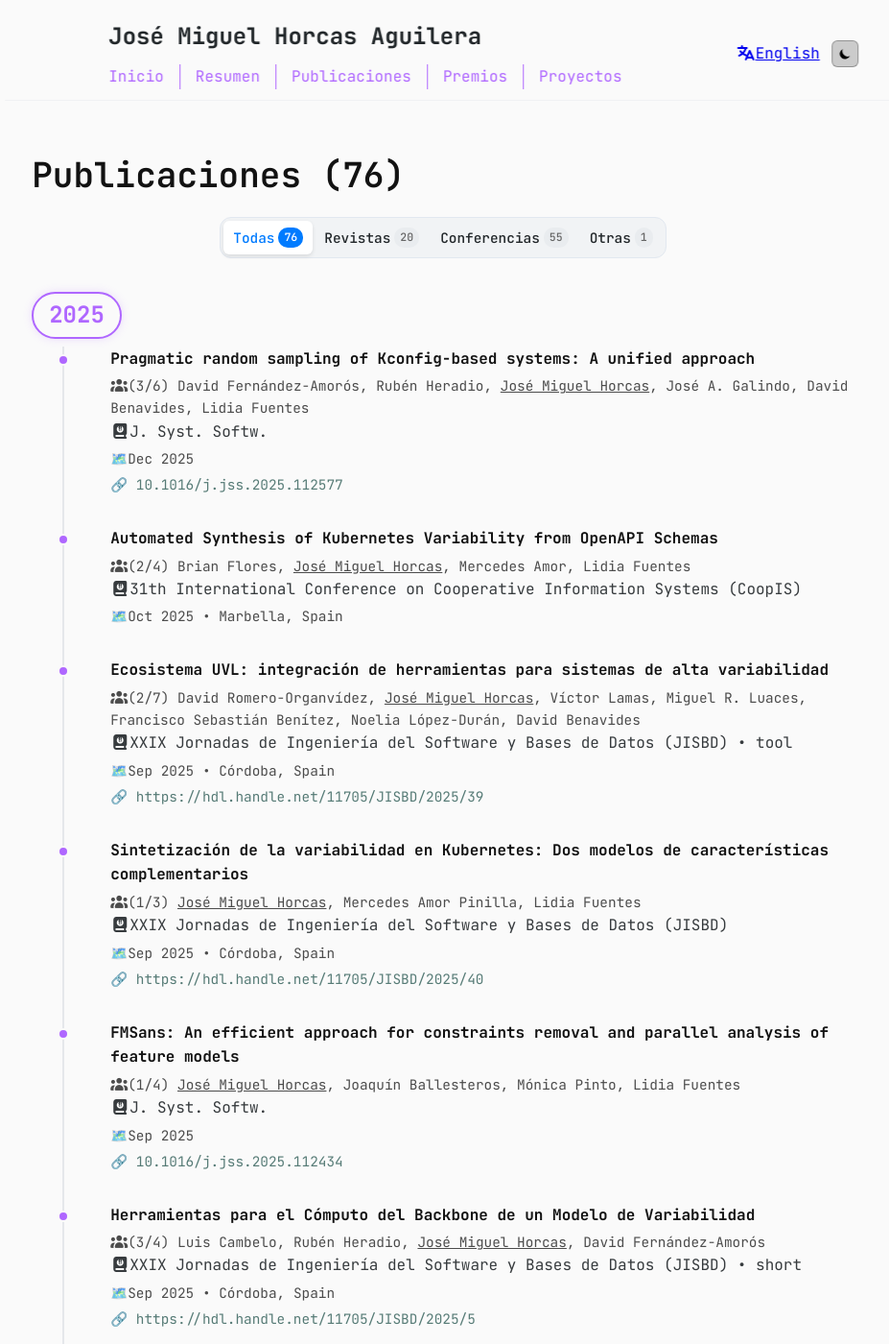
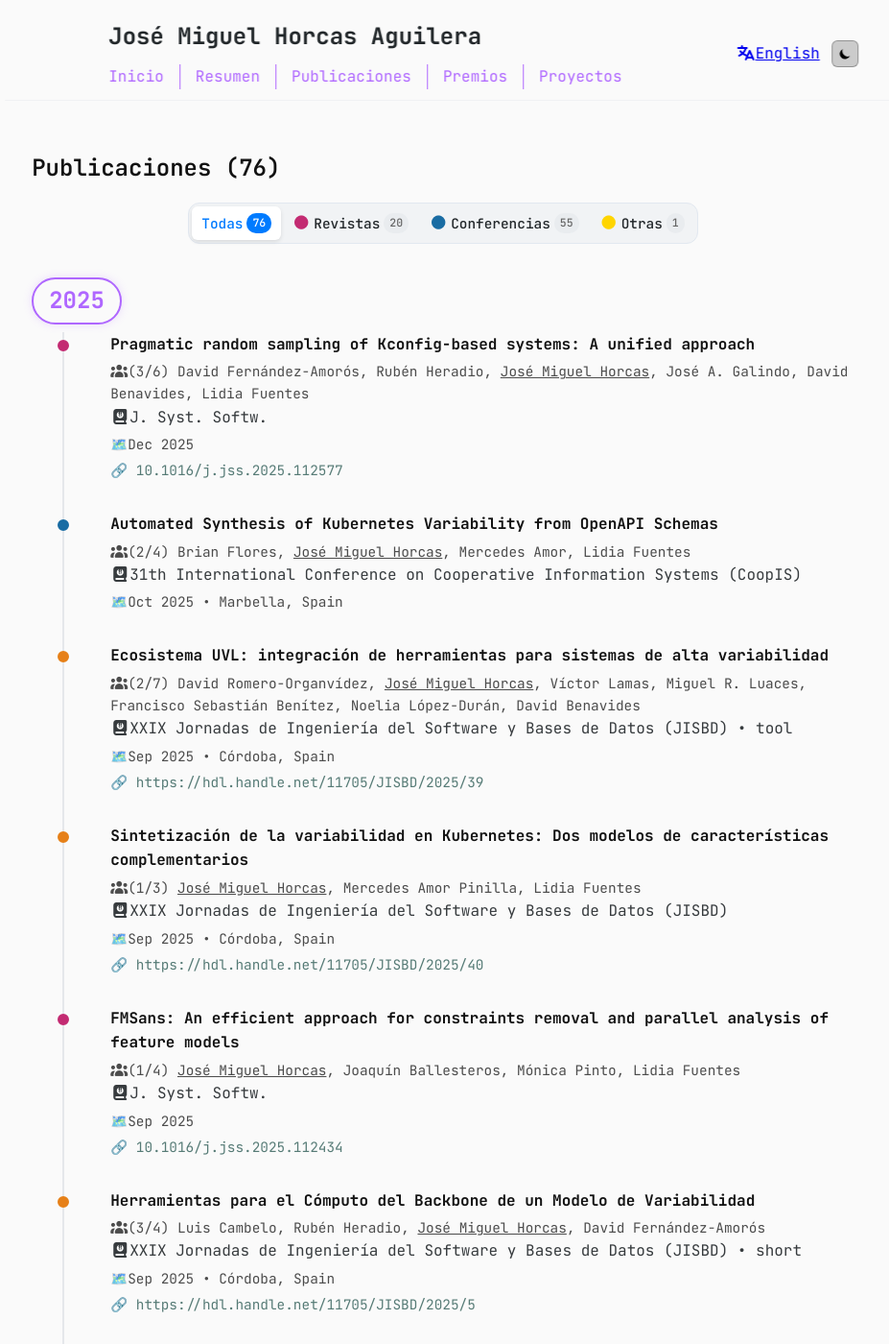
Before and after one commit to jmhorcas/jmhorcas.github.io, a Jekyll site: the page built from es/publications/index.md, in a window 1280 px wide and 1400 px high. Shown: the whole window at 96% size, without its empty margins (174-1101 px from the left). Built offline with Jekyll 4.4.1, drawn with Linux system fonts in a browser that asks for light colours; nearby versions of some CDN libraries; a style sheet for code colours, icons or effects is not loaded.

Commit message:
Colors for publications

```diff
--- a/_layouts/publications.html
+++ b/_layouts/publications.html
@@ -44,15 +44,15 @@ layout: default
       </label>
       <label class="switch-label">
         <input type="radio" name="pub-filter" value="journal" onclick="filterPubs('journal')">
-        <span class="switch-text">{{t.journals[page.lang]}} <span id="count-journal" class="badge">0</span></span>
+        <span class="switch-text"><i class="fa-solid fa-circle" style="color: #c32b72;"></i>{{t.journals[page.lang]}} <span id="count-journal" class="badge">0</span></span>
       </label>
       <label class="switch-label">
         <input type="radio" name="pub-filter" value="conference" onclick="filterPubs('conference')">
-        <span class="switch-text">{{t.conferences[page.lang]}} <span id="count-conference" class="badge">0</span></span>
+        <span class="switch-text"><i class="fa-solid fa-circle" style="color: #196ca3;"></i>{{t.conferences[page.lang]}} <span id="count-conference" class="badge">0</span></span>
       </label>
       <label class="switch-label">
         <input type="radio" name="pub-filter" value="other" onclick="filterPubs('other')">
-        <span class="switch-text">{{t.others[page.lang]}} <span id="count-other" class="badge">0</span></span>
+        <span class="switch-text"><i class="fa-solid fa-circle" style="color: #ffd500;"></i>{{t.others[page.lang]}} <span id="count-other" class="badge">0</span></span>
       </label>
     </div>
   </div>
@@ -64,11 +64,15 @@ layout: default
       </label>
       <label class="switch-label sub">
         <input type="radio" name="sub-filter" value="international-conference" onclick="filterPubs('international-conference')">
-        <span class="switch-text">{{t.internationals[page.lang]}} <span id="count-international-conference" class="badge">0</span></span>
+        <span class="switch-text"><i class="fa-solid fa-circle" style="color: #196ca3;"></i>{{t.internationals[page.lang]}} <span id="count-international-conference" class="badge">0</span></span>
+      </label>
+      <label class="switch-label sub">
+        <input type="radio" name="sub-filter" value="workshop" onclick="filterPubs('workshop')">
+        <span class="switch-text"><i class="fa-solid fa-circle" style="color: #2ecc71;"></i>{{t.workshops[page.lang]}} <span id="count-workshop" class="badge">0</span></span>
       </label>
       <label class="switch-label sub">
         <input type="radio" name="sub-filter" value="national-conference" onclick="filterPubs('national-conference')">
-        <span class="switch-text">{{t.nationals[page.lang]}} <span id="count-national-conference" class="badge">0</span></span>
+        <span class="switch-text"><i class="fa-solid fa-circle" style="color: #e68019;"></i>{{t.nationals[page.lang]}} <span id="count-national-conference" class="badge">0</span></span>
       </label>
     </div>
   </div>
@@ -80,37 +84,33 @@ layout: default
       </label>
       <label class="switch-label sub">
         <input type="radio" name="track-filter" value="main" onclick="filterPubs('main')">
-        <span class="switch-text">Main <span id="count-main" class="badge">0</span></span>
+        <span class="switch-text">{{t.main_track[page.lang]}} <span id="count-main" class="badge">0</span></span>
       </label>
       <label class="switch-label sub">
         <input type="radio" name="track-filter" value="short" onclick="filterPubs('short')">
-        <span class="switch-text">Short <span id="count-short" class="badge">0</span></span>
+        <span class="switch-text">{{t.short_paper[page.lang]}} <span id="count-short" class="badge">0</span></span>
       </label>
       <label class="switch-label sub">
         <input type="radio" name="track-filter" value="industrial" onclick="filterPubs('industrial')">
-        <span class="switch-text">Industrial <span id="count-industrial" class="badge">0</span></span>
+        <span class="switch-text">{{t.industrial[page.lang]}} <span id="count-industrial" class="badge">0</span></span>
       </label>
       <label class="switch-label sub">
         <input type="radio" name="track-filter" value="tool" onclick="filterPubs('tool')">
-        <span class="switch-text">Tool <span id="count-tool" class="badge">0</span></span>
+        <span class="switch-text">{{t.tool_track[page.lang]}} <span id="count-tool" class="badge">0</span></span>
       </label>
       <label class="switch-label sub">
-        <input type="radio" name="track-filter" value="workshop" onclick="filterPubs('workshop')">
-        <span class="switch-text">Workshops <span id="count-workshop" class="badge">0</span></span>
+        <input type="radio" name="track-filter" value="tutorial" onclick="filterPubs('tutorial')">
+        <span class="switch-text">{{t.tutorial[page.lang]}} <span id="count-tutorial" class="badge">0</span></span>
       </label>
       <label class="switch-label sub">
         <input type="radio" name="track-filter" value="phd-symposium" onclick="filterPubs('phd-symposium')">
-        <span class="switch-text">PhD Symposium <span id="count-phd-symposium" class="badge">0</span></span>
-      </label>
-      <label class="switch-label sub">
-        <input type="radio" name="track-filter" value="tutorial" onclick="filterPubs('tutorial')">
-        <span class="switch-text">Tutorial <span id="count-tutorial" class="badge">0</span></span>
+        <span class="switch-text">{{t.phd_symposium[page.lang]}} <span id="count-phd-symposium" class="badge">0</span></span>
       </label>
     </div>
   </div>
 </div>
 
-<div class="timeline">
+<div class="timeline publications-timeline">
 {% for year in years %}
   <div class="timeline-year-group">
     <div class="timeline-year-header">
@@ -123,9 +123,9 @@ layout: default
       {% if pub.journal %}{% assign pub_type = "journal" %}{% endif %}
       {% if pub.booktitle %}{% assign pub_type = "international-conference" %}{% endif %}
       {% if pub.scope == "national" %}{% assign pub_type = "national-conference" %}{% endif %}
+      {% assign conference_title = pub.booktitle | downcase %}
+      {% if conference_title contains "workshop" %}{% assign pub_type = "workshop" %}{% endif %}
       {% assign pub_track = "main" %}
-      {% assign conference_title = pub.booktitle | downcase %}
-      {% if conference_title contains "workshop" %}{% assign pub_track = "workshop" %}{% endif %}
       {% if pub.track %}{% assign pub_track = pub.track | downcase | strip | replace: " ", "-" %}{% endif %}
       {% assign authors = pub.author | split: " and " %}
       {% assign author_index = -1 %}
--- a/assets/css/styles.css
+++ b/assets/css/styles.css
@@ -466,7 +466,7 @@ body {
     max-width: none; /* Allow prose to use full container width */
 }
 
-.prose h1, .prose h2, .prose h3, .prose h4, .prose h5, .prose h6 {
+.prose h1, .prose.h1, .prose h2, .prose.h2, .prose h3, .prose.h3, .prose h4, .prose.h4, .prose h5, .prose.h5, .prose h6, .prose.h6 {
     color: var(--color-accent-2);
     font-weight: 600;
     line-height: 1.25;
@@ -474,10 +474,10 @@ body {
     margin-bottom: 1rem;
 }
 
-.prose h1 { font-size: 2.25rem; }
-.prose h2 { font-size: 1.875rem; }
-.prose h3 { font-size: 1.5rem; }
-.prose h4 { font-size: 1.25rem; }
+.prose h1 .prose.h1 { font-size: 2.25rem; }
+.prose h2 .prose.h2 { font-size: 1.875rem; }
+.prose h3 .prose.h3 { font-size: 1.5rem; }
+.prose h4 .prose.h4 { font-size: 1.25rem; }
 
 .prose p {
     margin-bottom: 1.25rem;
@@ -1356,6 +1356,37 @@ html {
     border-bottom: none !important; /* Por si tu tema usa borde en lugar de subrayado */
 }
 
+/* Estos colores SOLO funcionarán dentro de .publications-timeline */
+
+  /* Rojo para Journals */
+  .publications-timeline .timeline-item.journal .timeline-dot {
+    background-color: #c32b72;
+    border-color: #c32b72; /* Opcional: para que el borde combine */
+  }
+
+  /* Azul para International Conferences */
+  .publications-timeline .timeline-item.international-conference .timeline-dot {
+    background-color: #196ca3;
+    border-color: #196ca3;
+  }
+
+  /* Verde para Workshops */
+  .publications-timeline .timeline-item.workshop .timeline-dot {
+    background-color: #2ecc71;
+    border-color: #2ecc71;
+  }
+
+  /* Amarillo para Nationals */
+  .publications-timeline .timeline-item.national-conference .timeline-dot {
+    background-color: #e68019;
+    border-color: #e68019;
+  }
+
+  /* Negro para Others (dentro de publicaciones) */
+  .publications-timeline .timeline-item.other .timeline-dot {
+    background-color: #ffd500;
+    border-color: #ffd500;
+  }
 
 /*************************/
 /* Timeline dialog modal */
--- a/assets/js/utils.js
+++ b/assets/js/utils.js
@@ -105,12 +105,12 @@ function updateCounts() {
   // 2. Contamos elementos del Nivel 2 (Conferencias)
   const internationalConferences = document.querySelectorAll('.timeline-item.international-conference').length;
   const nationalConferences = document.querySelectorAll('.timeline-item.national-conference').length;
-  const totalConferences = internationalConferences + nationalConferences;
+  const workshop = document.querySelectorAll('.timeline-item.workshop').length;
+  const totalConferences = internationalConferences + nationalConferences + workshop;
 
   // 3. Contamos elementos del Nivel 3 (Tracks de Internacionales)
   // Usamos selectores combinados para asegurar que solo contamos tracks internacionales
   const main = document.querySelectorAll('.timeline-item.international-conference.main').length;
-  const workshop = document.querySelectorAll('.timeline-item.international-conference.workshop').length;
   const short = document.querySelectorAll('.timeline-item.international-conference.short').length;
   const tutorial = document.querySelectorAll('.timeline-item.international-conference.tutorial').length;
   const industrial = document.querySelectorAll('.timeline-item.international-conference.industrial').length;
@@ -147,7 +147,7 @@ function filterPubs(type) {
   const subTracks = document.getElementById('subfilter-tracks');
 
   // 1. CONTROL DE VISIBILIDAD DE PANELES (Cascada)
-  const isAConferenceAction = (type === 'conference' || type === 'international-conference' || type === 'national-conference' || isTrack(type));
+  const isAConferenceAction = (type === 'conference' || type === 'international-conference' || type === 'national-conference' || type === 'workshop' || isTrack(type));
   const isAnInternationalAction = (type === 'international-conference' || isTrack(type));
 
   subConfs.style.display = isAConferenceAction ? 'flex' : 'none';
@@ -160,7 +160,7 @@ function filterPubs(type) {
     }
     else if (type === 'conference') {
       // Mostrar cualquier conferencia (nacional o internacional)
-      const isAnyConf = item.classList.contains('international-conference') || item.classList.contains('national-conference');
+      const isAnyConf = item.classList.contains('international-conference') || item.classList.contains('national-conference') || item.classList.contains('workshop');
       item.style.display = isAnyConf ? 'flex' : 'none';
     }
     else if (type === 'international-conference') {
@@ -169,7 +169,7 @@ function filterPubs(type) {
     }
     else if (isTrack(type)) {
       // ESTA ES LA CLAVE: Para que el track solo afecte a las internacionales
-      // El item debe tener la clase del track (ej. 'workshop') Y 'international-conference'
+      // El item debe tener la clase del track (ej. 'tool') Y 'international-conference'
       const matchesTrack = item.classList.contains(type);
       const isInternational = item.classList.contains('international-conference');
 
@@ -191,7 +191,7 @@ function filterPubs(type) {
 
 // Función auxiliar para detectar si es un track
 function isTrack(type) {
-  const tracks = ['main', 'workshop', 'short', 'industrial', 'tool', 'tutorial', 'phd-symposium'];
+  const tracks = ['main', 'short', 'industrial', 'tool', 'tutorial', 'phd-symposium'];
   return tracks.includes(type);
 }
 
```
Also changed, not shown: _data/i18n.yml (+23 -2 lines), resume.md (+6 -6 lines).
